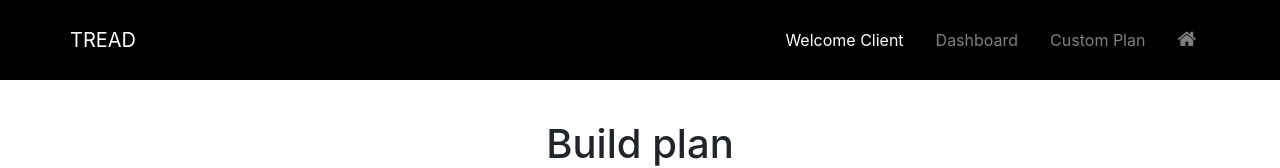
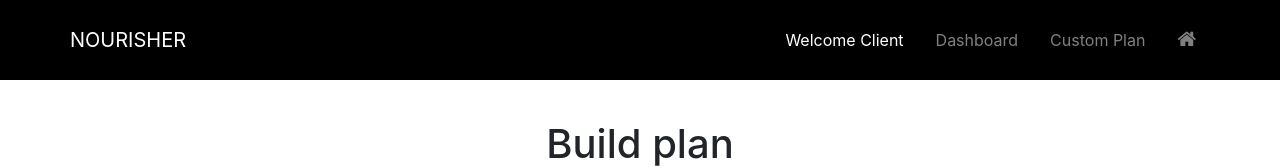
Before and after one commit to aravi03/diet_tracker, a React (Create React App) app in the folder client/: page /#/client/makeplan in a window 1280 px wide. Shown: the top 168 px of the page. Built offline with nearby package versions, Linux system fonts and the light colour scheme.

Commit message:
new commit

```diff
--- a/client/src/components/navbar/navbar_client.js
+++ b/client/src/components/navbar/navbar_client.js
@@ -5,7 +5,7 @@ export default class navbar extends Component {
         return (
             <nav className="navbar navbar-expand-md navbar-dark fixed-top" id="navbar">
 
-            <a id="navbar_title" className="navbar-brand" href=''>TREAD</a>
+            <a id="navbar_title" className="navbar-brand" href=''>NOURISHER</a>
             <br/>
 
             <button className="navbar-toggler" type="button" data-toggle="collapse" data-target="#navbarSupportedContent">
--- a/client/src/components/navbar/navbar_trainer.js
+++ b/client/src/components/navbar/navbar_trainer.js
@@ -5,7 +5,7 @@ export default class navbar extends Component {
         return (
             <nav className="navbar navbar-expand-md navbar-dark fixed-top" id="navbar">
 
-            <a id="navbar_title" className="navbar-brand" href=''>TREAD</a>
+            <a id="navbar_title" className="navbar-brand" href=''>NOURISHER</a>
             <br/>
 
             <button className="navbar-toggler" type="button" data-toggle="collapse" data-target="#navbarSupportedContent">
```
